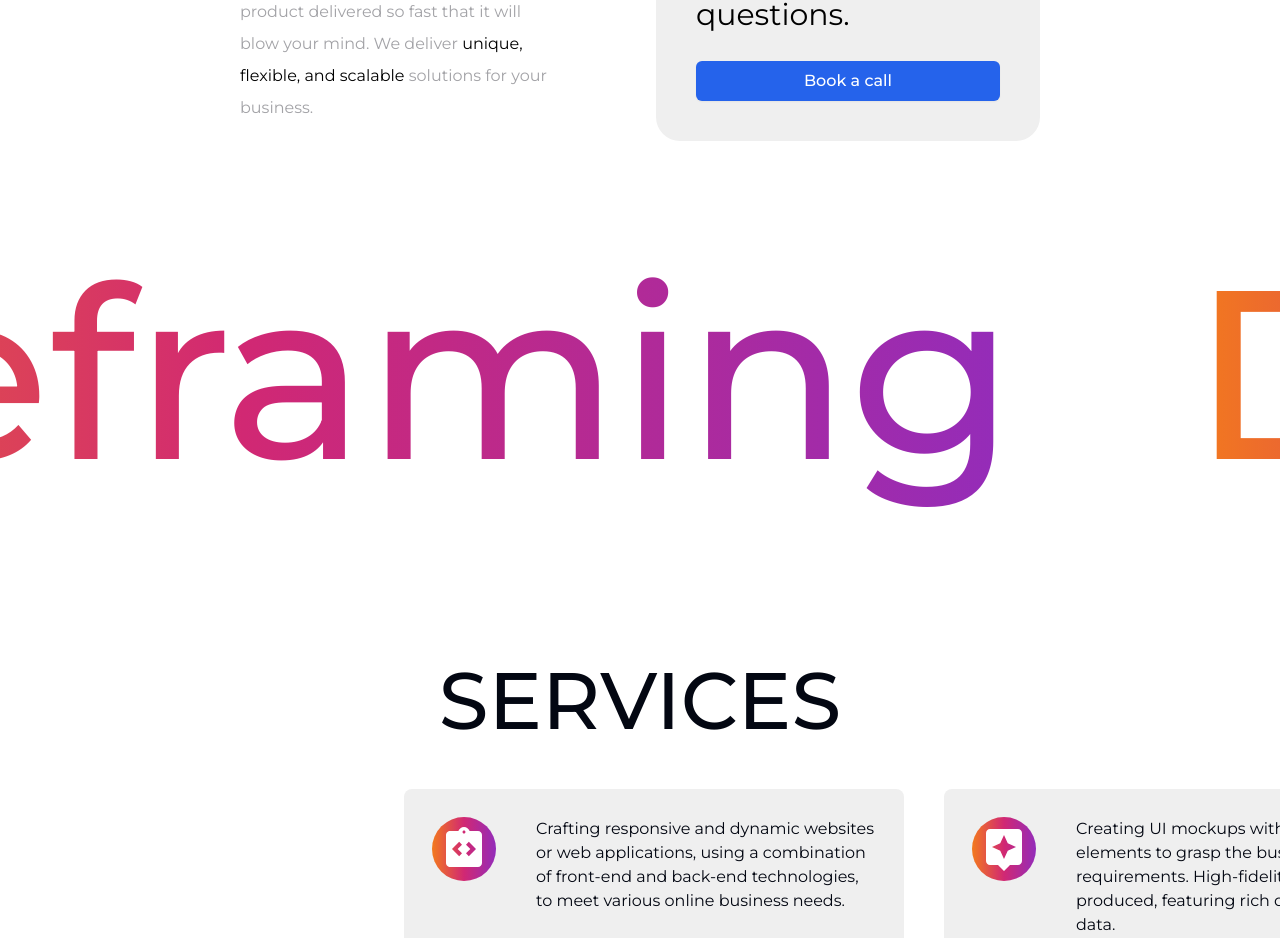
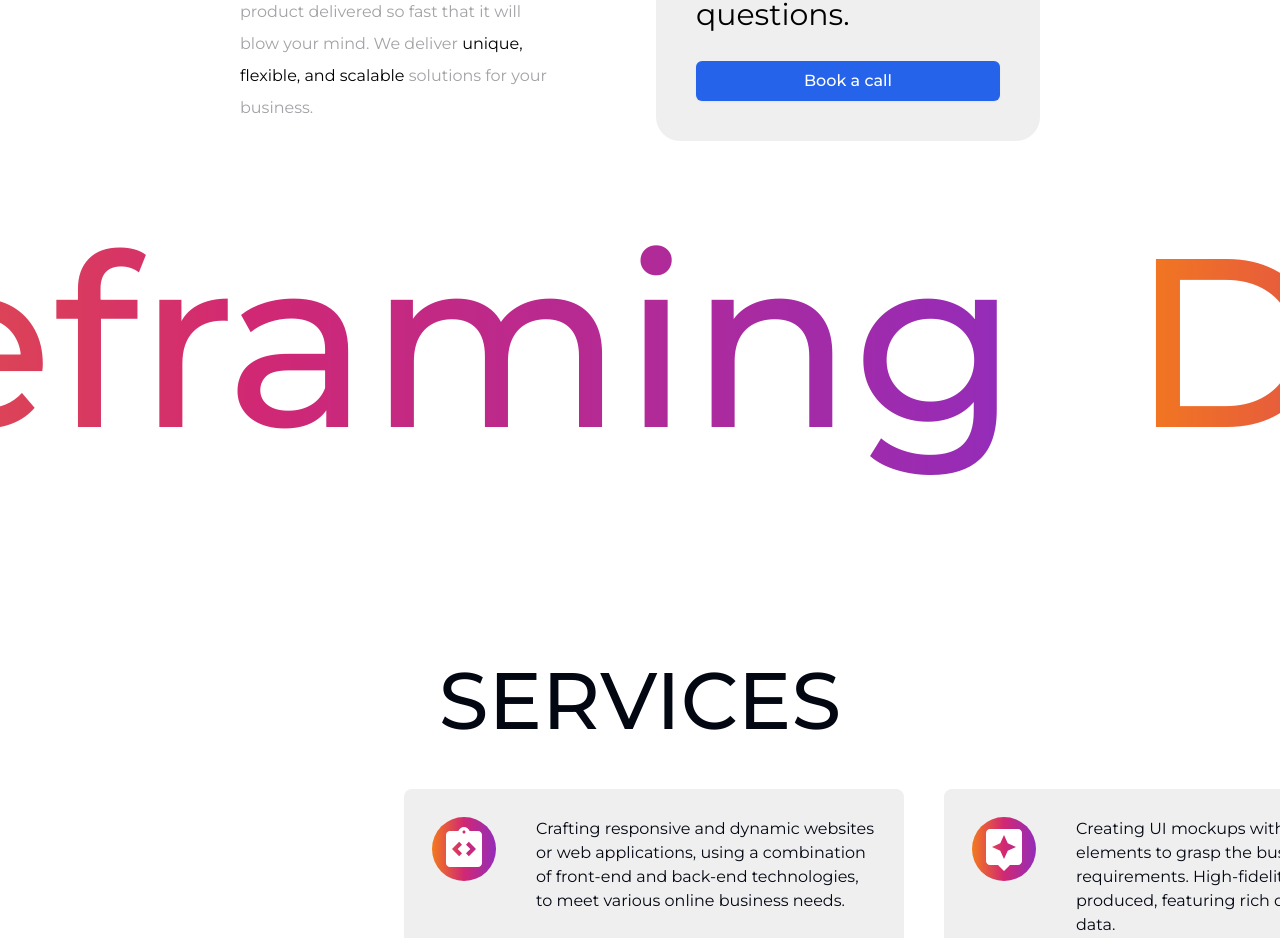
Before and after one commit to cyburns/devdesign.io, a Next.js app: page / in a window 1280 px wide. Shown: the part 1168-2106 px from the top of the page. Built offline with nearby package versions, Linux system fonts and the light colour scheme.

Commit message:
remove horr scroll

```diff
--- a/components/ui/InfiniteCards.tsx
+++ b/components/ui/InfiniteCards.tsx
@@ -79,14 +79,14 @@ export const InfiniteCards = ({
       <ul
         ref={scrollerRef}
         className={cn(
-          " flex min-w-full shrink-0 gap-4 py-4 w-max flex-nowrap",
+          " flex min-w-full shrink-0 gap-4 w-max flex-nowrap",
           start && "animate-scroll "
         )}
       >
         {items.map((item, idx) => (
           <li
             key={idx}
-            className="max-w-full relative flex-shrink-0  px-8 py-6"
+            className="max-w-full relative flex-shrink-0"
           >
             <blockquote>
               <div className="relative z-20 flex flex-row items-center">
```
